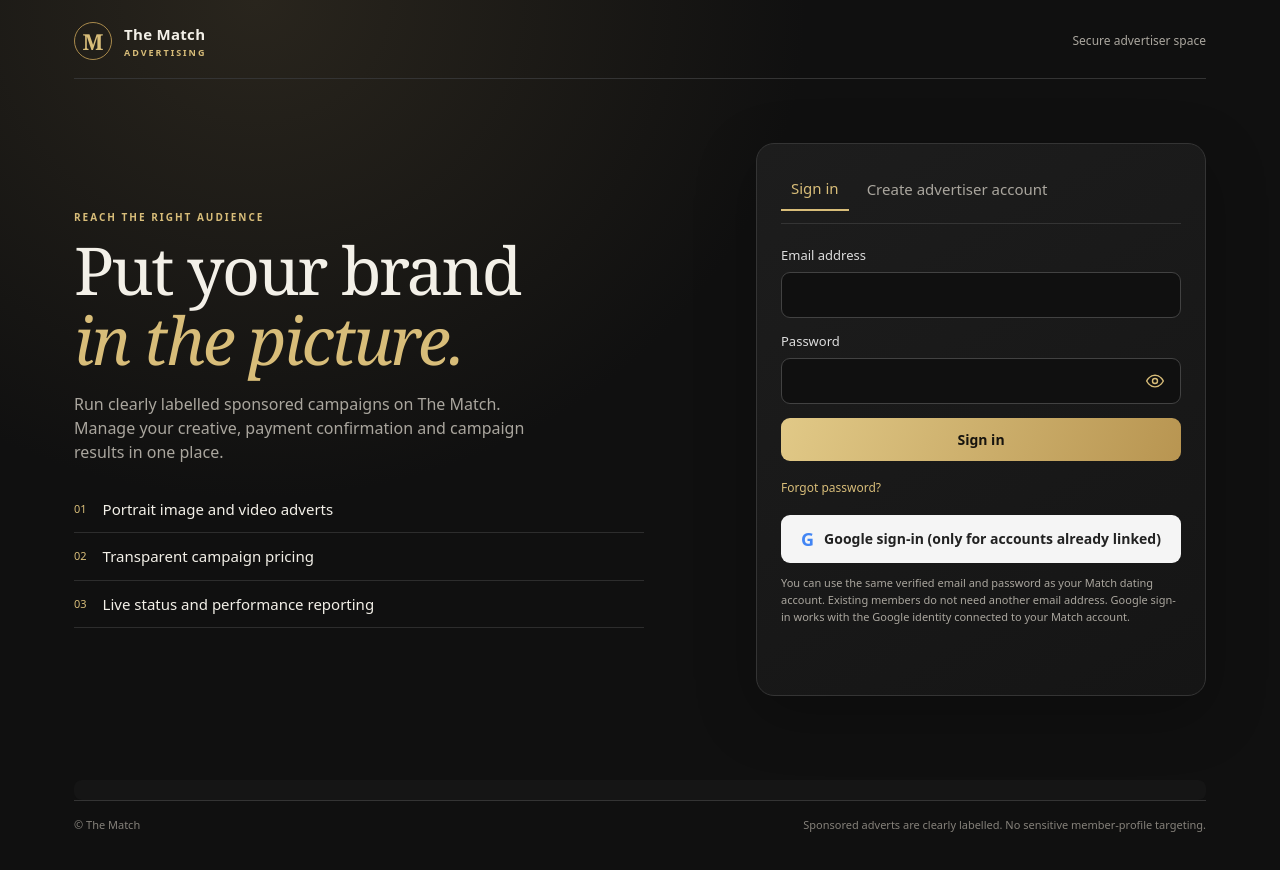
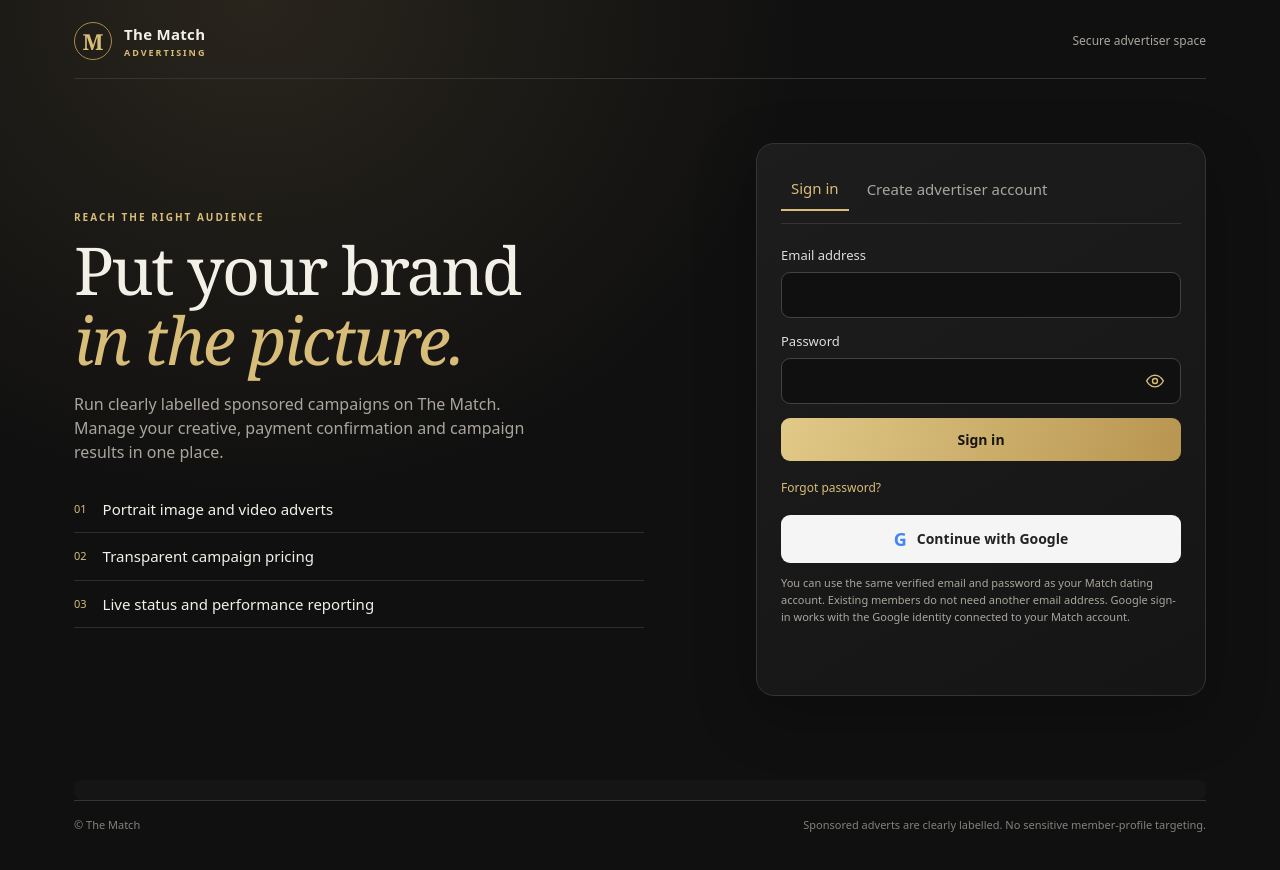
Before and after one commit to kendrickkelvin90-beep/The-Match-dating-app, a plain HTML site: page advertiser-portal.html in a window 1280 px wide. Drawn offline with nearby package versions, Linux system fonts and the light colour scheme.

Commit message:
Clarify shared Google sign-in for Match members

```diff
--- a/advertiser-portal.html
+++ b/advertiser-portal.html
@@ -71,7 +71,7 @@
           <label class="check"><input id="signupTerms" type="checkbox" required><span>I agree to the advertising terms and understand that campaigns go live only after payment confirmation and advert approval.</span></label>
           <button class="primary" type="submit">Create account</button>
         </form>
-        <button class="google-button" id="googleSignIn" type="button"><span class="google-g">G</span> Google sign-in (only for accounts already linked)</button>
+        <button class="google-button" id="googleSignIn" type="button"><span class="google-g">G</span> Continue with Google</button>
         <p class="fineprint">You can use the same verified email and password as your Match dating account. Existing members do not need another email address. Google sign-in works with the Google identity connected to your Match account.</p>
         <p id="authMessage" class="message" aria-live="polite"></p>
       </div>
```
